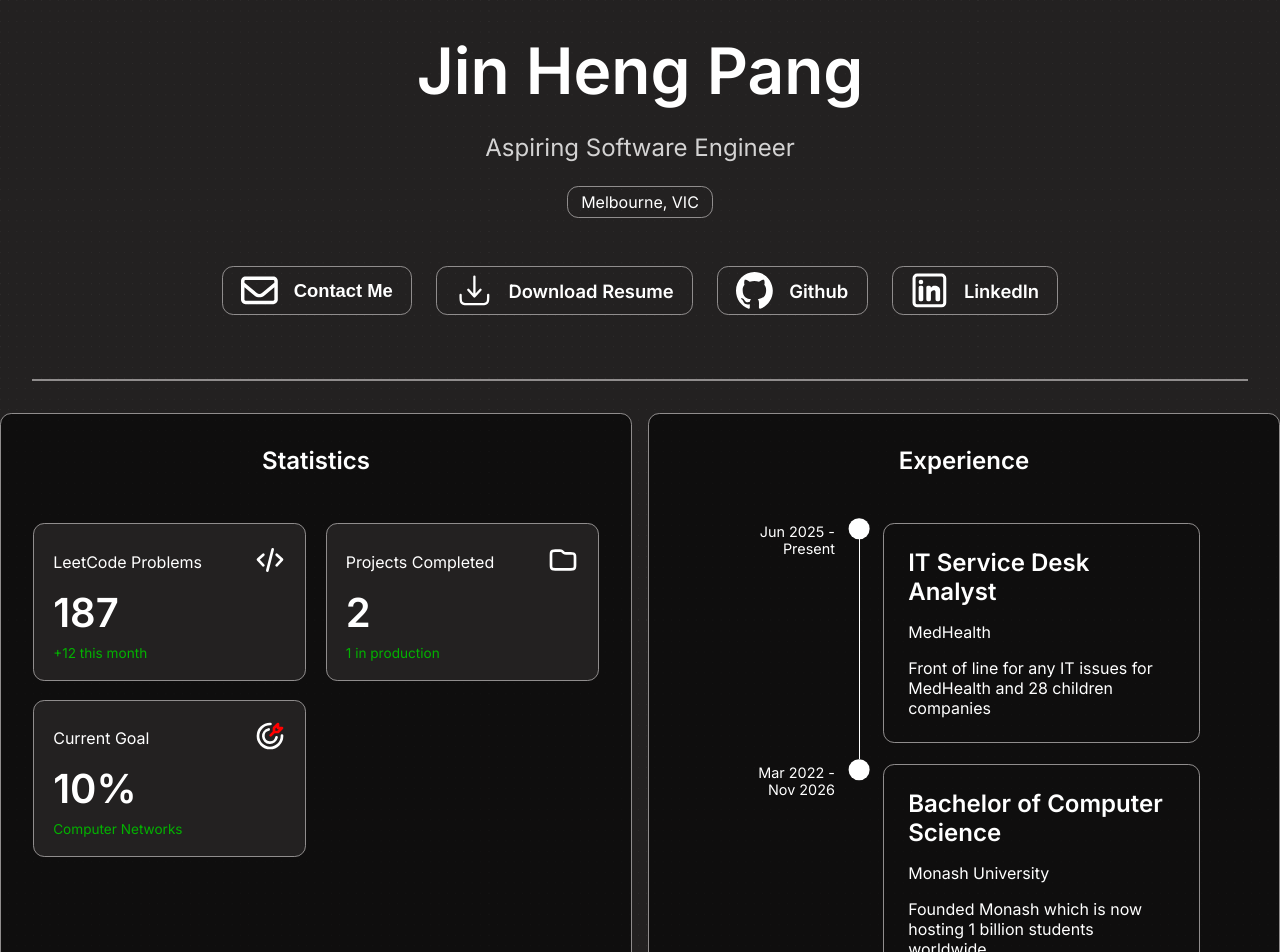
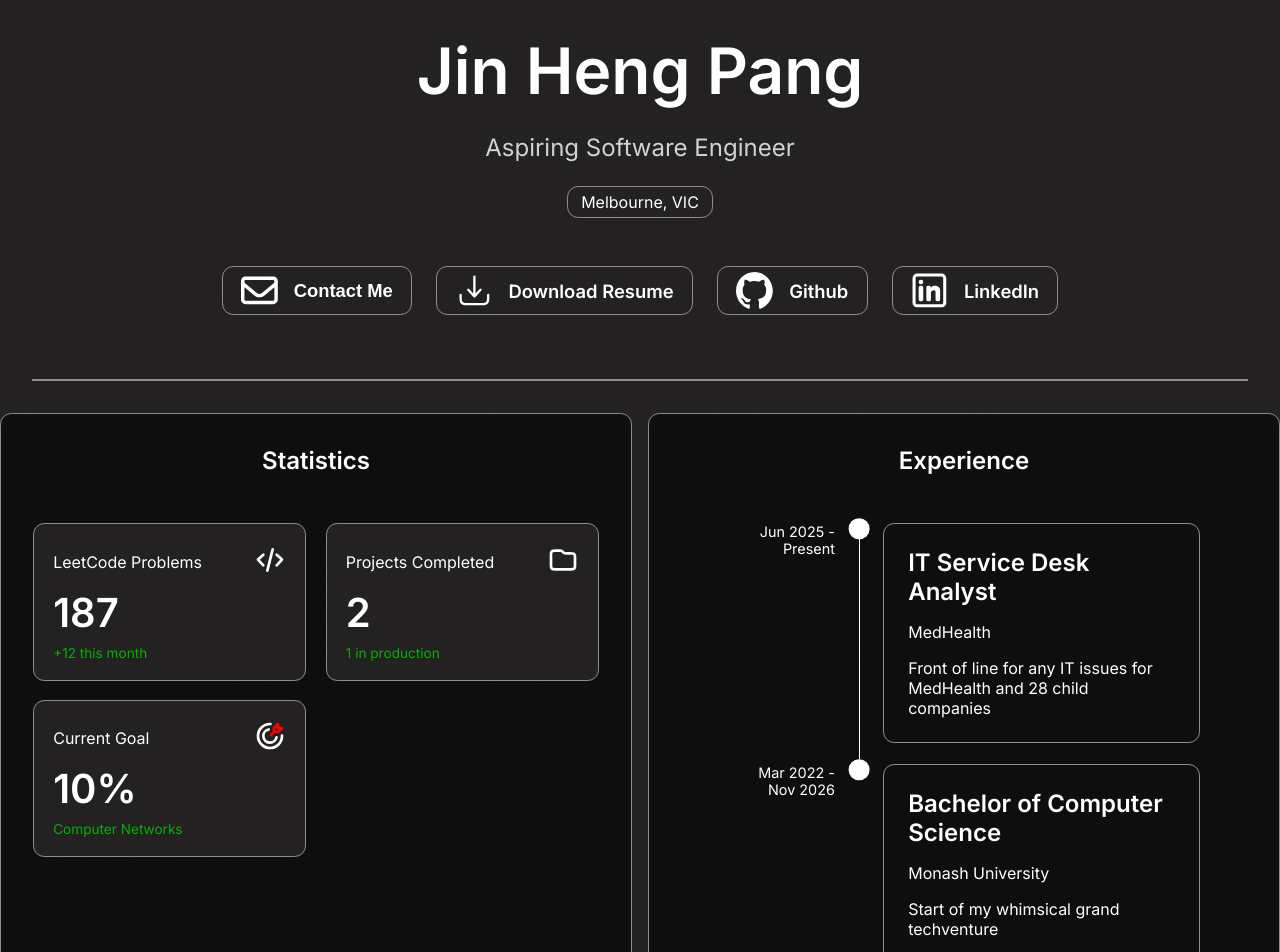
Before and after one commit to jinheng-pang/jin-portfolio, a React (Vite) app: page / in a window 1280 px wide. Shown: the top 952 px of the page. Built offline with nearby package versions, Linux system fonts and the light colour scheme.

Commit message:
Update experience descriptions - Monash & MedHealth

```diff
--- a/src/components/experiences/experienceItems/medhealth.ts
+++ b/src/components/experiences/experienceItems/medhealth.ts
@@ -5,7 +5,7 @@
     company: "MedHealth",
     start: "Jun 2025",
     end: "Present",
-    description: "Front of line for any IT issues for MedHealth and 28 children companies"
+    description: "Front of line for any IT issues for MedHealth and 28 child companies"
 }
 
 export default MedHealth;
--- a/src/components/experiences/experienceItems/monash.ts
+++ b/src/components/experiences/experienceItems/monash.ts
@@ -5,7 +5,7 @@
     company: "Monash University",
     start: "Mar 2022",
     end: "Nov 2026",
-    description: "Founded Monash which is now hosting 1 billion students worldwide"
+    description: "Start of my whimsical grand techventure"
 }
 
 export default Monash;
```
